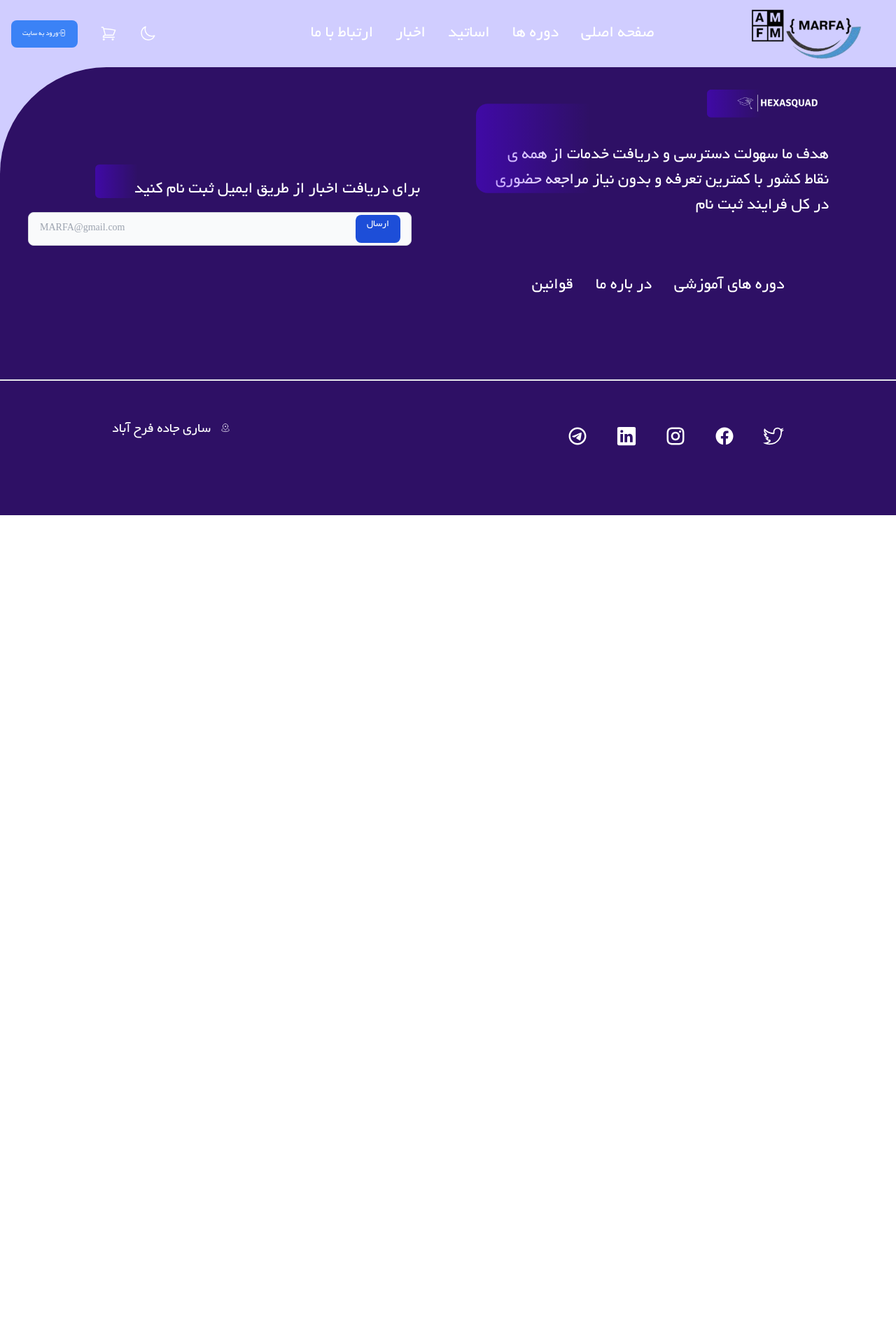
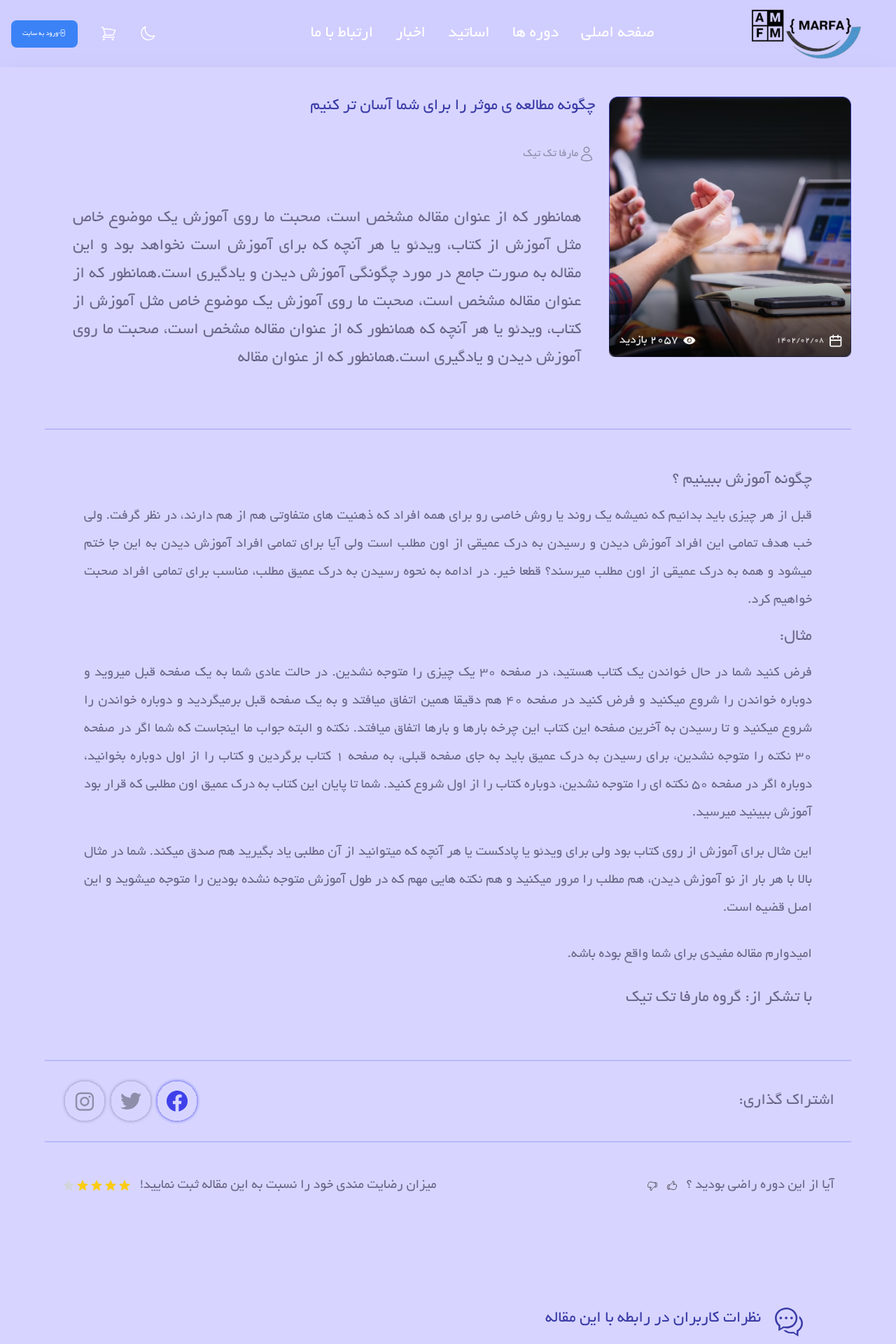
Before and after one commit to academy-react-winder402/New-Marfa, a React (Vite) app: page /news in a window 1280 px wide. Shown: the top 1920 px of the page at 70% size. Before the commit the page ends 800 px from the top, so only its background shows below. Built offline with nearby package versions, Linux system fonts and the light colour scheme.

Commit message:
End DetailsNews

```diff
--- /dev/null
+++ b/src/component/NewsDetailsComponent/NewsDetailShare.jsx
@@ -0,0 +1,40 @@
+import React from 'react'
+
+import inesta from './../../assets/image/inesta.svg'
+import tweitter from "./../../assets/image/twitter.svg"
+import feacebook from "./../../assets/image/feacbook.svg"
+import { RatingStarComponent } from '../CourcesDetailComponent/RatingStarComponent'
+
+
+const NewsDetailShare = () => {
+  return (
+  <div className='bg-[#D7D5FF] xm-auto w-full' >
+      <div className= 'w-[90%] border-[#3F40EA]/20 mx-auto p-6 flex border-b-2  justify-between '>
+      <h2 className='flex justify-start items-center w-96 text-[#03001C]/50 text-2xl'>اشتراک گذاری:</h2>
+       <div className='flex justify-end w-[60%]'>
+        <img src={feacebook} alt="" />
+        <img src={tweitter} alt="" />
+        <img src={inesta} alt="" />
+       </div>
+      </div>
+        <div className='flex justify-between mx-auto p-6 w-[90%]'>
+       <div className='flex justify-start items-center gap-3 my-6'>
+         <h1 className='text-[#03001C]/50 text-xl'>آیا از این دوره راضی بودید ؟ </h1>
+          <svg xmlns="http://www.w3.org/2000/svg" fill="none" viewBox="0 0 24 24" stroke-width="1.5" stroke="currentColor" className="w-4 h-4 text-[#52525B]">
+          <path stroke-linecap="round" stroke-linejoin="round" d="M6.633 10.25c.806 0 1.533-.446 2.031-1.08a9.041 9.041 0 0 1 2.861-2.4c.723-.384 1.35-.956 1.653-1.715a4.498 4.498 0 0 0 .322-1.672V2.75a.75.75 0 0 1 .75-.75 2.25 2.25 0 0 1 2.25 2.25c0 1.152-.26 2.243-.723 3.218-.266.558.107 1.282.725 1.282m0 0h3.126c1.026 0 1.945.694 2.054 1.715.045.422.068.85.068 1.285a11.95 11.95 0 0 1-2.649 7.521c-.388.482-.987.729-1.605.729H13.48c-.483 0-.964-.078-1.423-.23l-3.114-1.04a4.501 4.501 0 0 0-1.423-.23H5.904m10.598-9.75H14.25M5.904 18.5c.083.205.173.405.27.602.197.4-.078.898-.523.898h-.908c-.889 0-1.713-.518-1.972-1.368a12 12 0 0 1-.521-3.507c0-1.553.295-3.036.831-4.398C3.387 9.953 4.167 9.5 5 9.5h1.053c.472 0 .745.556.5.96a8.958 8.958 0 0 0-1.302 4.665c0 1.194.232 2.333.654 3.375Z" />
+          </svg>
+          <svg xmlns="http://www.w3.org/2000/svg" fill="none" viewBox="0 0 24 24" stroke-width="1.5" stroke="currentColor" className="w-4 h-4 text-[#52525B]">
+          <path stroke-linecap="round" stroke-linejoin="round" d="M7.498 15.25H4.372c-1.026 0-1.945-.694-2.054-1.715a12.137 12.137 0 0 1-.068-1.285c0-2.848.992-5.464 2.649-7.521C5.287 4.247 5.886 4 6.504 4h4.016a4.5 4.5 0 0 1 1.423.23l3.114 1.04a4.5 4.5 0 0 0 1.423.23h1.294M7.498 15.25c.618 0 .991.724.725 1.282A7.471 7.471 0 0 0 7.5 19.75 2.25 2.25 0 0 0 9.75 22a.75.75 0 0 0 .75-.75v-.633c0-.573.11-1.14.322-1.672.304-.76.93-1.33 1.653-1.715a9.04 9.04 0 0 0 2.86-2.4c.498-.634 1.226-1.08 2.032-1.08h.384m-10.253 1.5H9.7m8.075-9.75c.01.05.027.1.05.148.593 1.2.925 2.55.925 3.977 0 1.487-.36 2.89-.999 4.125m.023-8.25c-.076-.365.183-.75.575-.75h.908c.889 0 1.713.518 1.972 1.368.339 1.11.521 2.287.521 3.507 0 1.553-.295 3.036-.831 4.398-.306.774-1.086 1.227-1.918 1.227h-1.053c-.472 0-.745-.556-.5-.96a8.95 8.95 0 0 0 .303-.54" />
+          </svg></div>
+        <div className='flex justify-end items-center gap-3'>
+          <h1 className='my-4 text-[#03001C]/50 text-end text-xl'>
+        میزان رضایت مندی خود را نسبت به این مقاله ثبت نمایید!
+          </h1><RatingStarComponent/>
+          </div>
+
+       </div>
+  </div>
+  )
+}
+
+export default NewsDetailShare
--- /dev/null
+++ b/src/component/NewsDetailsComponent/NewsDetailTopComponent.jsx
@@ -0,0 +1,26 @@
+import React from 'react'
+import NewsDetail from "../../assets/image/NewsDetail.png"
+
+const NewsDetailTopComponent = () => {
+  return (
+   <div className='border-[#3F40EA]/20 bg-[#D7D5FF] w-full'>
+     <div className='flex lg:flex-row flex-col justify-center items-center border-[#3F40EA]/20 mx-auto pt-5 pb-10 border-b-2 w-[90%]'>
+      <div className='md:[50%] flex justify-center items-center mb-10 w-[90%] lg:w-[30%]'> <img src={NewsDetail} alt="" /></div>
+      <div className='md:[50%] w-[90%] lg:w-[70%]'>
+        <h1 className='p-5 text-[#3B3CA7] text-2xl'>چگونه مطالعه ی موثر را برای شما آسان تر کنیم</h1>
+        <div className='flex p-5 text-[#8E8EAA]'>
+            <svg xmlns="http://www.w3.org/2000/svg" fill="none" viewBox="0 0 24 24" stroke-width="1.5" stroke="currentColor" class="w-6 h-6">
+            <path stroke-linecap="round" stroke-linejoin="round" d="M15.75 6a3.75 3.75 0 1 1-7.5 0 3.75 3.75 0 0 1 7.5 0ZM4.501 20.118a7.5 7.5 0 0 1 14.998 0A17.933 17.933 0 0 1 12 21.75c-2.676 0-5.216-.584-7.499-1.632Z" />
+            </svg>
+           <h5>مارفا تک تیک</h5>
+        </div>
+        <h3 className='p-10 text-[#03001C]/50 text-2xl text-justify leading-10'>
+        همانطور که از عنوان مقاله مشخص است، صحبت ما روی آموزش یک موضوع خاص مثل آموزش از کتاب، ویدئو یا هر آنچه که برای آموزش است نخواهد بود و این مقاله به صورت جامع در مورد چگونگی آموزش دیدن و یادگیری است.همانطور که از عنوان مقاله مشخص است، صحبت ما روی آموزش یک موضوع خاص مثل آموزش از کتاب، ویدئو یا هر آنچه که همانطور که از عنوان مقاله مشخص است، صحبت ما روی آموزش  دیدن و یادگیری است.همانطور که از عنوان مقاله
+        </h3>
+      </div>
+    </div>
+   </div>
+  )
+}
+
+export default NewsDetailTopComponent
--- /dev/null
+++ b/src/component/NewsDetailsComponent/NewsDtailsExplanation.jsx
@@ -0,0 +1,29 @@
+import React from 'react'
+//detail component for exampel
+const NewsDtailsExplanation = () => {
+  return (
+    <div className='bg-[#D7D5FF] w-full'>
+        <div className='border-[#3F40EA]/20 mx-auto p-14 border-b-2 w-[90%] text-[#03001C]/50 text-justify leading-10'>
+            <h1 className='mb-4 text-2xl'>چگونه آموزش ببینیم ؟</h1>
+            <h3 className='my-4 text-xl leading-10'>
+            قبل از هر چیزی باید بدانیم که نمیشه یک روند یا روش خاصی رو برای همه افراد که ذهنیت های متفاوتی هم از هم دارند، در نظر گرفت. ولی خب هدف تمامی این افراد آموزش دیدن و رسیدن به درک عمیقی از اون مطلب است ولی آیا برای تمامی افراد آموزش دیدن به این جا ختم میشود و همه به درک عمیقی از اون مطلب میرسند؟
+             قطعا خیر. در ادامه به نحوه رسیدن به درک عمیق مطلب، مناسب برای تمامی افراد صحبت خواهیم کرد.
+            </h3>
+            <h1 className='my-4 text-2xl'>مثال:</h1>
+            <h3 className='my-4 text-xl leading-10'>
+               فرض کنید شما در حال خواندن یک کتاب هستید، در صفحه 30 یک چیزی را متوجه نشدین.
+               در حالت عادی شما به یک صفحه قبل میروید و دوباره خواندن را شروع میکنید و فرض کنید در صفحه 40 هم دقیقا همین اتفاق میافتد و به یک صفحه قبل برمیگردید و دوباره خواندن را شروع میکنید و تا رسیدن به آخرین صفحه این کتاب این چرخه بارها و بارها اتفاق میافتد. نکته و البته جواب ما اینجاست که شما اگر در صفحه 30 نکته را متوجه نشدین، برای رسیدن به درک عمیق باید به جای صفحه قبلی، به صفحه 1 کتاب برگردین و کتاب را از اول دوباره بخوانید، دوباره اگر در صفحه 50 نکته ای را متوجه نشدین، دوباره کتاب را از اول شروع کنید. شما تا پایان این کتاب به درک عمیق اون مطلبی که قرار بود آموزش ببینید میرسید.
+            </h3>
+            <h3 className='my-4 text-xl leading-10'>
+            این مثال برای آموزش از روی کتاب بود
+             ولی برای ویدئو یا پادکست یا هر آنچه که میتوانید از آن مطلبی یاد بگیرید هم صدق میکند. شما در مثال بالا با هر بار از نو آموزش دیدن، هم مطلب را مرور میکنید و هم نکته هایی مهم که در طول آموزش متوجه نشده بودین را متوجه میشوید و این اصل قضیه است.
+            </h3>
+            <h3 className='my-8 text-xl'>امیدوارم مقاله مفیدی برای شما واقع بوده باشه.</h3>
+            <h3 className='my-4 text-2xl' >با تشکر از: گروه مارفا تک تیک</h3>
+        </div>
+
+    </div>
+  )
+}
+
+export default NewsDtailsExplanation
--- /dev/null
+++ b/src/screen/NewsPage/NewsDetailsPage.jsx
@@ -0,0 +1,23 @@
+import React from 'react'
+
+import NewsDetailTopComponent from '../../component/NewsDetailsComponent/NewsDetailTopComponent'
+import NewsDtailsExplanation from '../../component/NewsDetailsComponent/NewsDtailsExplanation'
+import NewsDetailShare from '../../component/NewsDetailsComponent/NewsDetailShare'
+import AllUsersComment from '../../component/CourcesDetailComponent/AllUsersComment'
+
+const NewsDitailsPage = () => {
+  return (
+    <div className='bg-bluec w-full'>
+        <div className="shadow-2xl shadow-bg-bluec mx-auto max-w-[1920px]">
+            <NewsDetailTopComponent/>
+            <NewsDtailsExplanation/>
+            <NewsDetailShare/>
+            <AllUsersComment/>
+
+        </div>
+
+    </div>
+  )
+}
+
+export default NewsDitailsPage
--- a/src/screen/NewsPage/NewsPage.jsx
+++ b/src/screen/NewsPage/NewsPage.jsx
@@ -1,10 +1,11 @@
 import React from "react";
+import NewsDitailsPage from "./NewsDetailsPage";
 
 
 const NewsPage = () => {
     return (
         <div>
-
+            <NewsDitailsPage/>
         </div>
      );
 }
```
